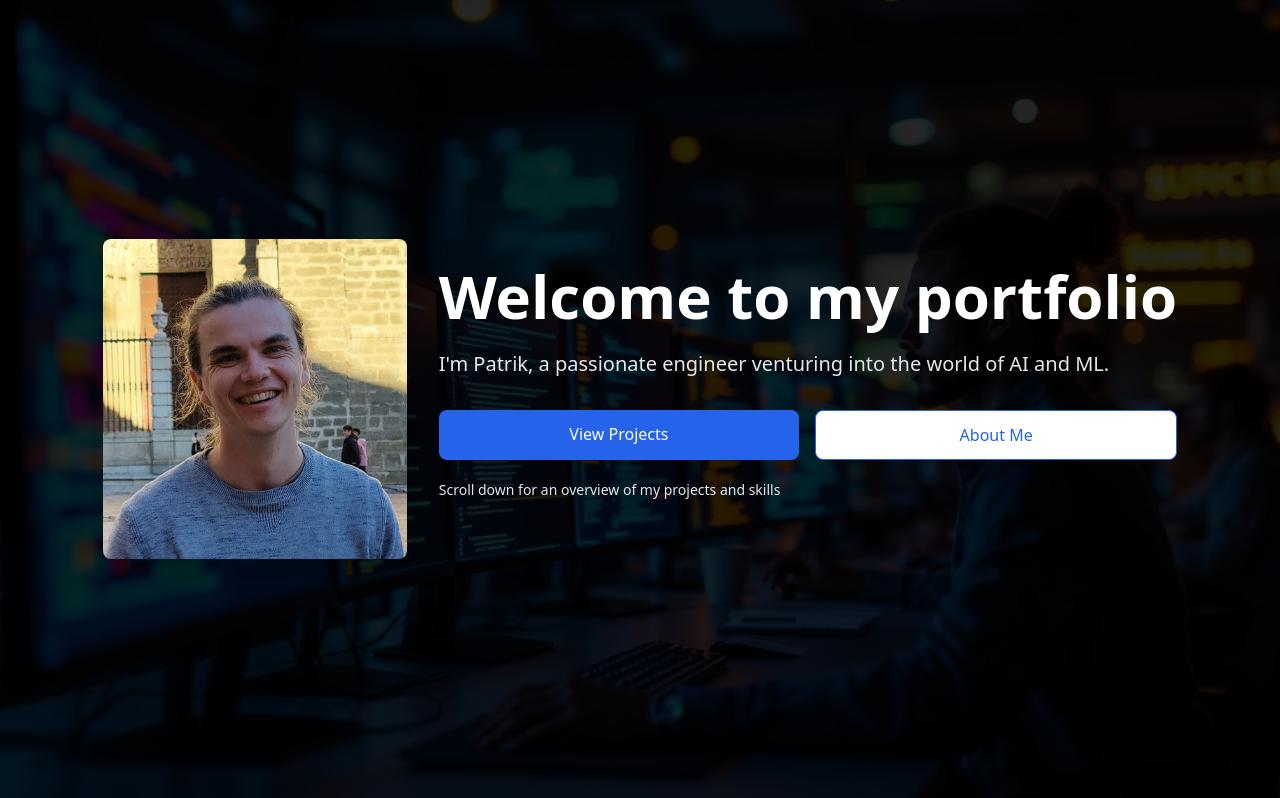
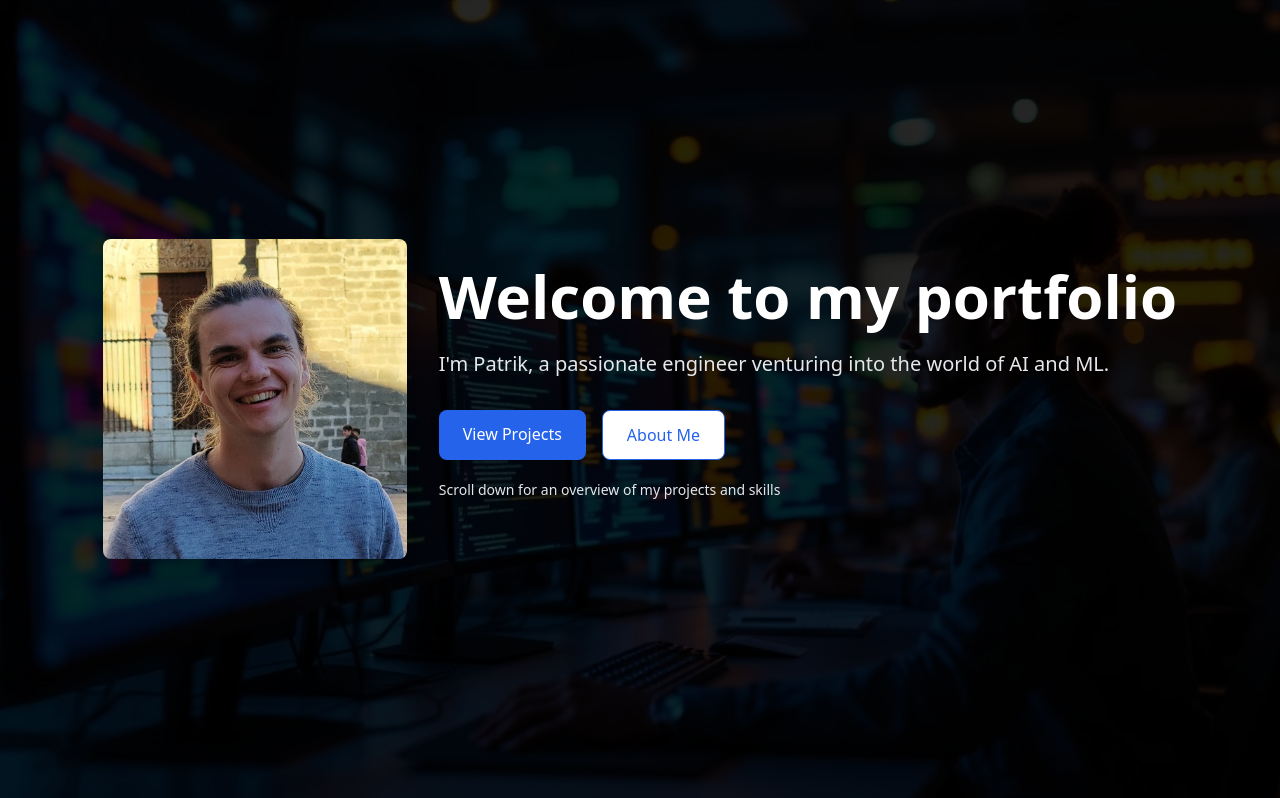
Before and after one commit to patriksn/portfolio, a Flask app: page / in a window 1280 px wide. Shown: the part 65-863 px from the top of the page. Run offline with Flask 3, Linux system fonts and the light colour scheme; some libraries are stand-ins or nearby versions.

Commit message:
Revert "Minor button change home screen"
This reverts commit c75342333cb1af6a20a94298cd55b22da7d584c8.

Didn't make the buttons look better

```diff
--- a/portfolio_page/templates/home.html
+++ b/portfolio_page/templates/home.html
@@ -29,11 +29,11 @@
             <p class="text-xl text-gray-200 mb-8 max-w-2xl fade-in">
                 I'm Patrik, a passionate engineer venturing into the world of AI and ML.
             </p>
-            <div class="flex flex-row space-x-4 fade-in justify-center">
-                <a href="#projects" class="bg-blue-600 text-white px-6 py-3 rounded-lg hover:bg-blue-800 transition-colors duration-200 flex-1 text-center">
+            <div class="flex space-x-4 fade-in">
+                <a href="#projects" class="bg-blue-600 text-white px-6 py-3 rounded-lg hover:bg-blue-800 transition-colors duration-200">
                     View Projects
                 </a>
-                <a href="{{ url_for('about') }}" class="bg-white text-blue-600 px-6 py-3 rounded-lg border border-blue-600 hover:bg-blue-150 transition-colors duration-200 flex-1 text-center">
+                <a href="{{ url_for('about') }}" class="bg-white text-blue-600 px-6 py-3 rounded-lg border border-blue-600 hover:bg-blue-150 transition-colors duration-200">
                     About Me
                 </a>
             </div>
```
